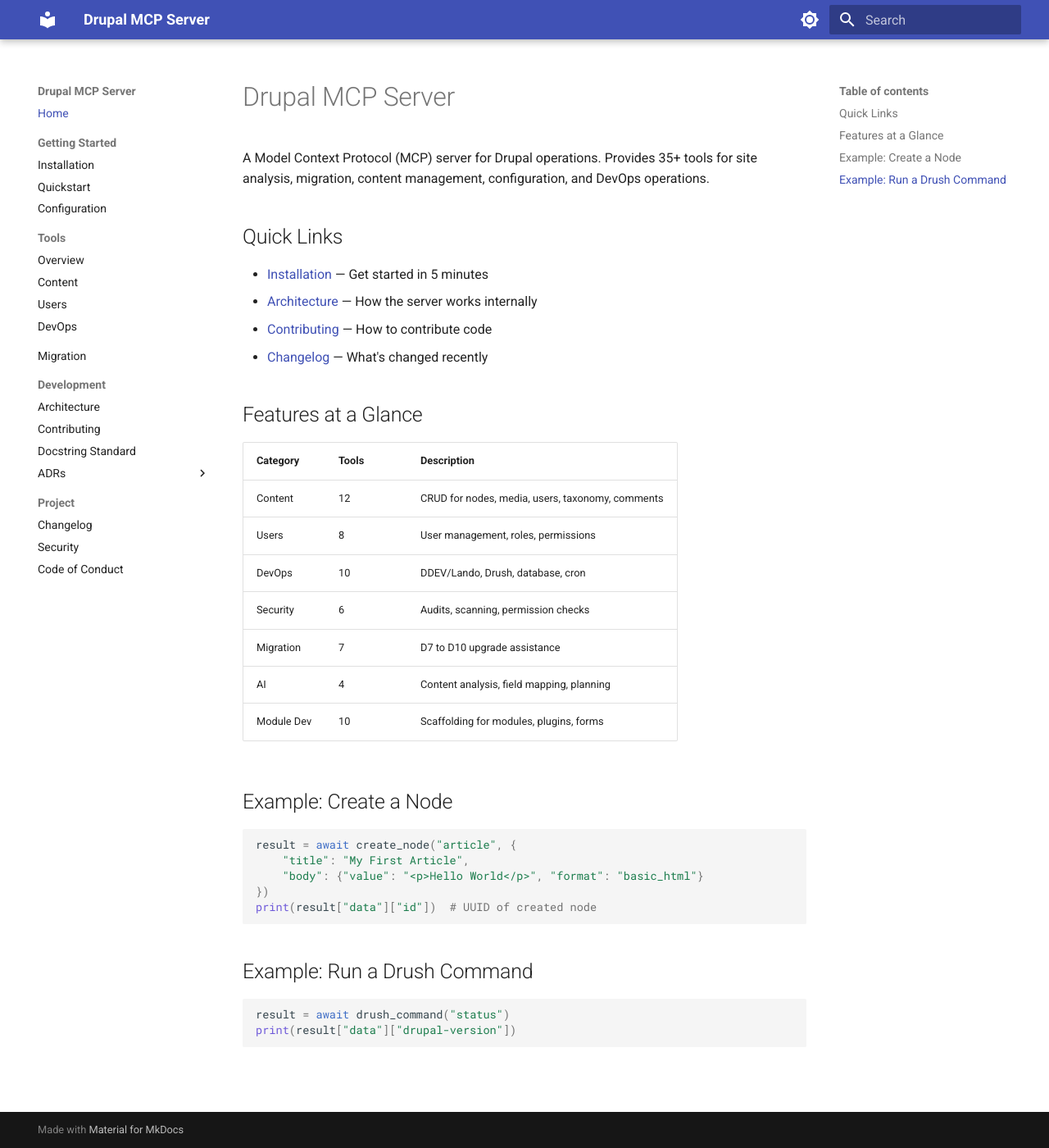
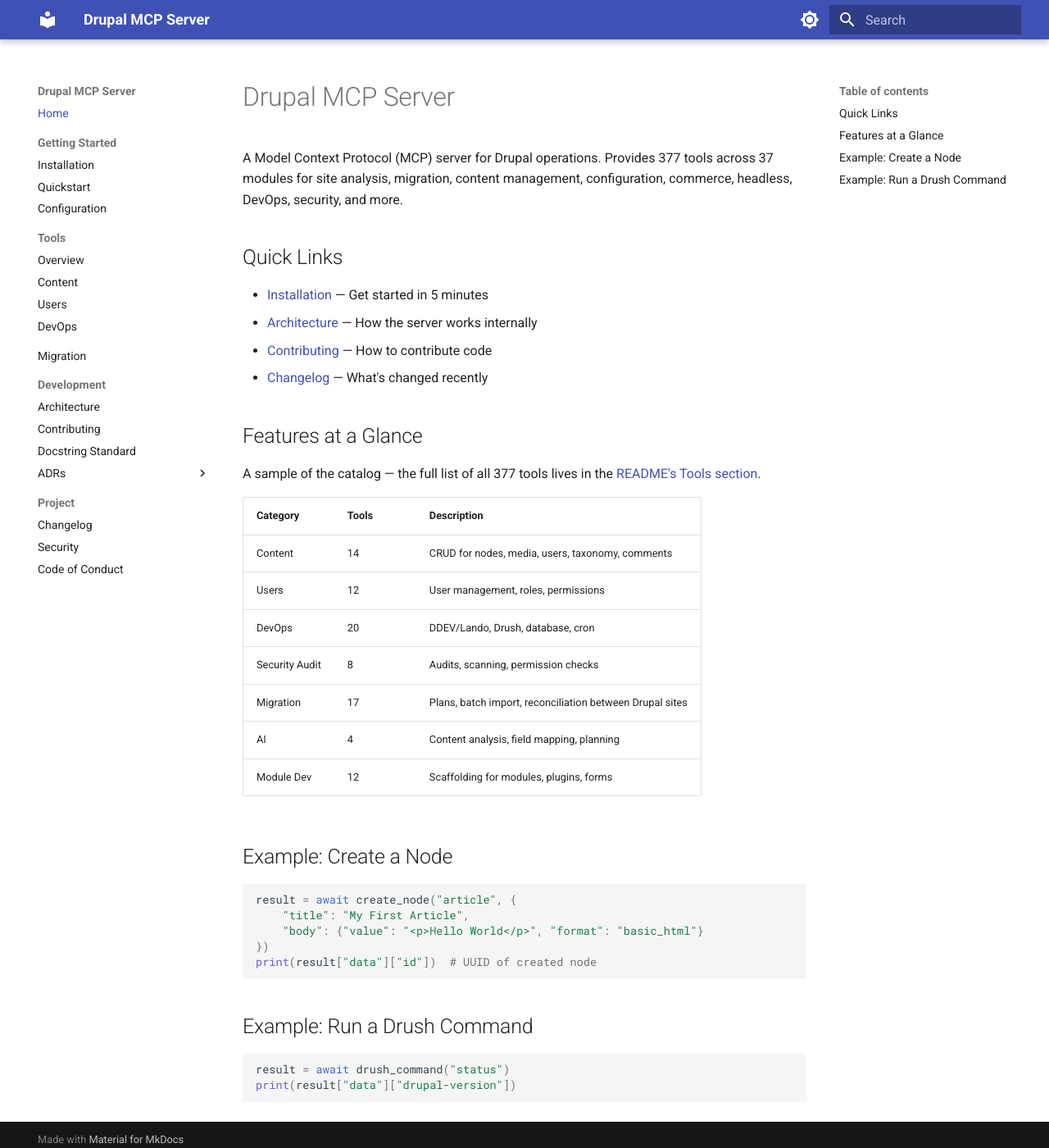
Before and after one commit to vloganathane/drupal-mcp-server, an MkDocs documentation site: the page built from docs/index.md, in a window 1280 px wide and 1400 px high. Shown: the whole window at 82% size. Built offline with MkDocs 1.6.1 and Material for MkDocs 9.7.7, drawn with Linux system fonts in a browser that asks for light colours.

Commit message:
fix(docs): correct stale tool counts across the docs
The docs site still claimed "35+ tools" in two places, the README's Tools
header said 367 while its own 37 category sections summed to 377, and the
sweep comment repeated the 367. The registered count is 377, verified
against the server.

Update the docs homepage intro and feature table (its per-category counts
had drifted too: Content 12 vs 14, DevOps 10 vs 20, Migration 7 vs 17, and
others), stop claiming the tools reference documents every tool when it
holds four worked examples, and fix both README numbers.

Extend the integration suite with a headline-count guard: the README
header, the docs homepage intro, and every row of its feature table are now
checked against the registered tools, so the numbers cannot silently drift
apart again.

```diff
--- a/docs/index.md
+++ b/docs/index.md
@@ -1,6 +1,6 @@
 # Drupal MCP Server
 
-A Model Context Protocol (MCP) server for Drupal operations. Provides 35+ tools for site analysis, migration, content management, configuration, and DevOps operations.
+A Model Context Protocol (MCP) server for Drupal operations. Provides 377 tools across 37 modules for site analysis, migration, content management, configuration, commerce, headless, DevOps, security, and more.
 
 ## Quick Links
 
@@ -11,15 +11,18 @@
 
 ## Features at a Glance
 
+A sample of the catalog — the full list of all 377 tools lives in the
+[README's Tools section](https://github.com/vloganathane/drupal-mcp-server#tools-377-total).
+
 | Category | Tools | Description |
 |----------|-------|-------------|
-| Content | 12 | CRUD for nodes, media, users, taxonomy, comments |
-| Users | 8 | User management, roles, permissions |
-| DevOps | 10 | DDEV/Lando, Drush, database, cron |
-| Security | 6 | Audits, scanning, permission checks |
-| Migration | 7 | D7 to D10 upgrade assistance |
+| Content | 14 | CRUD for nodes, media, users, taxonomy, comments |
+| Users | 12 | User management, roles, permissions |
+| DevOps | 20 | DDEV/Lando, Drush, database, cron |
+| Security Audit | 8 | Audits, scanning, permission checks |
+| Migration | 17 | Plans, batch import, reconciliation between Drupal sites |
 | AI | 4 | Content analysis, field mapping, planning |
-| Module Dev | 10 | Scaffolding for modules, plugins, forms |
+| Module Dev | 12 | Scaffolding for modules, plugins, forms |
 
 ## Example: Create a Node
 
```
Also changed, not shown: README.md (+2 -2 lines), docs/tools/index.md (+3 -1 lines), 1 other file.
